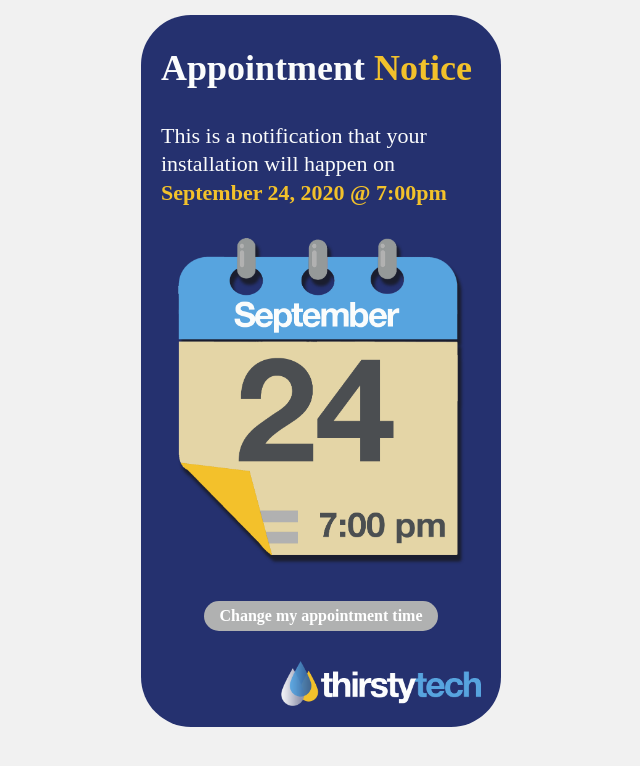
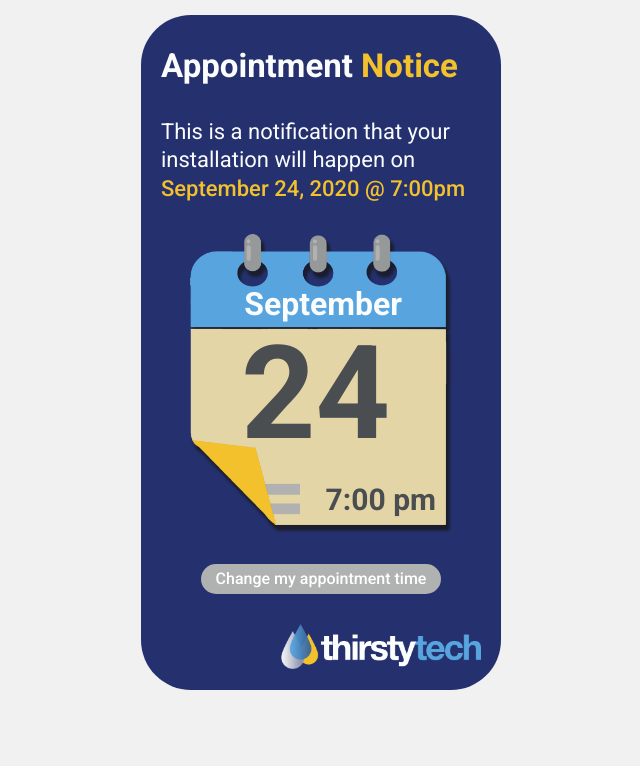
Before and after one commit to saifur703/appointment-app, a plain HTML site: page index.html in a window 1280 px wide. Shown: the whole page, without its empty margins (319-959 px from the left). Drawn offline with Linux system fonts and the light colour scheme.

Commit message:
calander dynamic

```diff
--- a/index.html
+++ b/index.html
@@ -5,6 +5,7 @@
     <meta charset="UTF-8">
     <meta name="viewport" content="width=device-width, initial-scale=1.0">
     <title>Appointment</title>
+    <link href="https://fonts.googleapis.com/css2?family=Roboto:wght@400;500;700&display=swap" rel="stylesheet">
     <link rel="stylesheet" href="style.css">
 </head>
 
@@ -17,7 +18,9 @@
             <p>This is a notification that your installation will happen on <span>September 24, 2020 @ 7:00pm</span></p>
         </div>
         <div class="calendar-img">
-            <img src="img/calendar.png" alt="">
+            <span class="month">september</span>
+            <span class="date">24</span>
+            <span class="time">7:00 pm</span>
         </div>
         <div class="appointment-link">
             <a href="" class="boxed-btn">Change my appointment time</a>
--- a/style.css
+++ b/style.css
@@ -11,9 +11,11 @@ Notes: Hand Coded by Fiverr.com/saifurpro
 }
 
 body {
+    font-family: 'Roboto', sans-serif;
     font-size: 16px;
     line-height: 1.3;
     color: #000;
+    font-weight: 400;
     background-color: #f1f1f1;
 }
 
@@ -96,7 +98,7 @@ p {
 }
 
 .appointment-title h1 {
-    font-size: 36px;
+    font-size: 33px;
     font-weight: 700;
     margin-bottom: 30px;
 }
@@ -110,18 +112,18 @@ p {
 }
 
 .calendar-img {
+    background: url("img/appointment.png") no-repeat scroll center center / contain;
+    width: 100%;
+    height: 300px;
     margin: 30px 0;
-    text-align: center;
+    position: relative;
 }
 
-.calendar-img img {
-    max-width: 90%;
-}
 
 .appointment-content span {
     display: block;
     color: #f2c12b;
-    font-weight: 600;
+    font-weight: 500;
 }
 
 .appointment-link .boxed-btn {
@@ -130,7 +132,7 @@ p {
     display: inline-block;
     padding: 5px 15px;
     border-radius: 50px;
-    font-weight: 600;
+    font-weight: 500;
 }
 
 .appointment-link .boxed-btn:hover {
@@ -150,4 +152,36 @@ p {
     margin-top: 30px;
 }
 
+.calendar-img .month {
+    position: absolute;
+    left: 26%;
+    top: 50px;
+    font-size: 32px;
+    text-transform: capitalize;
+    font-weight: 700;
+    display: block;
+}
+
+.calendar-img .date {
+    color: #4b4e51;
+    font-size: 130px;
+    font-weight: 700;
+    position: absolute;
+    left: 25%;
+    top: 50%;
+    line-height: 20px;
+    margin-top: 0;
+    display: block;
+}
+
+.calendar-img .time {
+    position: absolute;
+    right: 45px;
+    bottom: 15px;
+    color: #4b4e51;
+    font-size: 30px;
+    font-weight: 700;
+    display: block;
+}
+
 /* Appointment CSS End */
```
Also changed, not shown: img/appointment.png (added).
